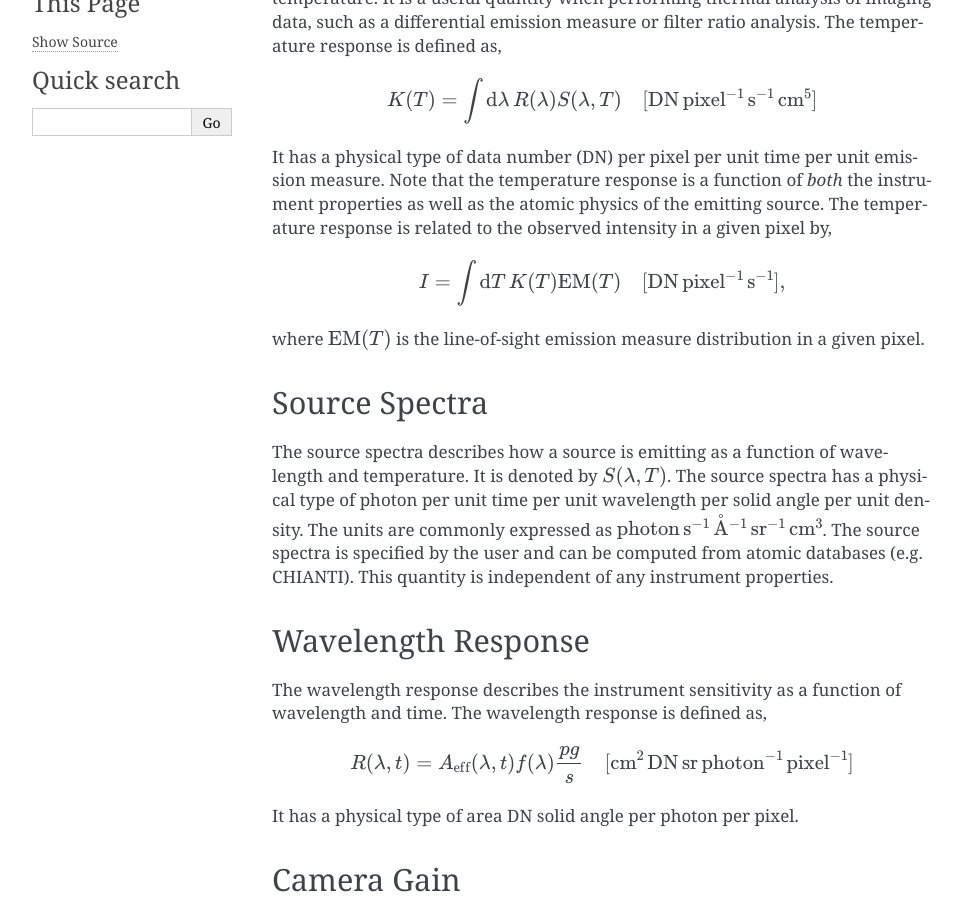
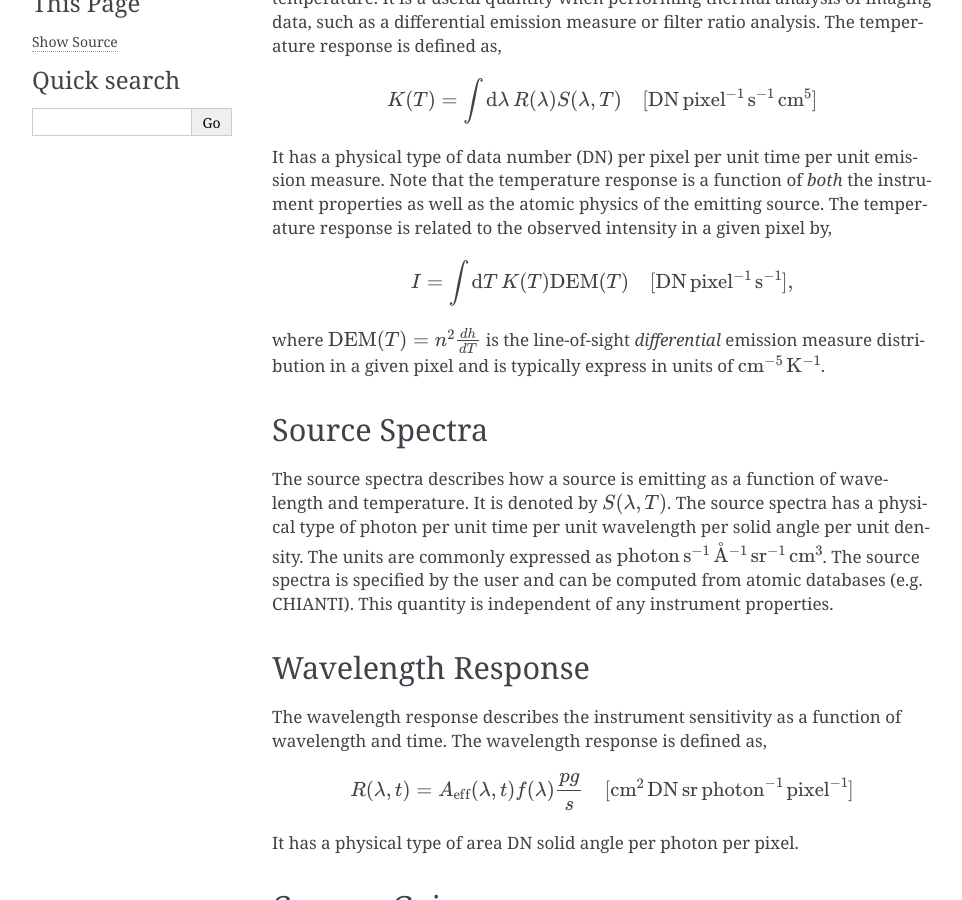
Before and after one commit to sunpy/sunkit-instruments, a Sphinx documentation site: the page built from docs/topic_guide/channel_response.rst, in a window 1280 px wide and 900 px high, scrolled down 476 px. Shown: the whole window, without its empty margins (148-1110 px from the left). Built offline with Sphinx 7.4.7, drawn with Linux system fonts in a browser that asks for light colours; pages that are not in the unit, such as notebooks, are missing from menus; the version number could not be read and is left out.

Commit message:
Correct usage of DEM/EM
I made in mistake in the expression for the intensity. Because the integral is over temperature, it should be integrated over the DEM and not the EM.

```diff
--- a/docs/topic_guide/channel_response.rst
+++ b/docs/topic_guide/channel_response.rst
@@ -26,9 +26,9 @@ The temperature response is related to the observed intensity in a given pixel b
 
 .. math::
 
-    I = \int\mathrm{d}T\,K(T)\mathrm{EM}(T)\quad[\mathrm{DN}\,\mathrm{pixel}^{-1}\,\mathrm{s}^{-1}],
+    I = \int\mathrm{d}T\,K(T)\mathrm{DEM}(T)\quad[\mathrm{DN}\,\mathrm{pixel}^{-1}\,\mathrm{s}^{-1}],
 
-where :math:`\mathrm{EM}(T)` is the line-of-sight emission measure distribution in a given pixel.
+where :math:`\mathrm{DEM}(T)=n^2\frac{dh}{dT}` is the line-of-sight *differential* emission measure distribution in a given pixel and is typically express in units of :math:`\mathrm{cm}^{-5}\,\mathrm{K}^{-1}`.
 
 Source Spectra
 --------------
```
